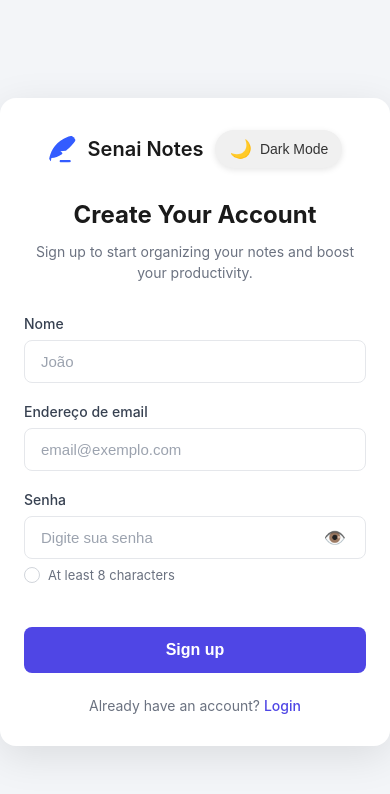
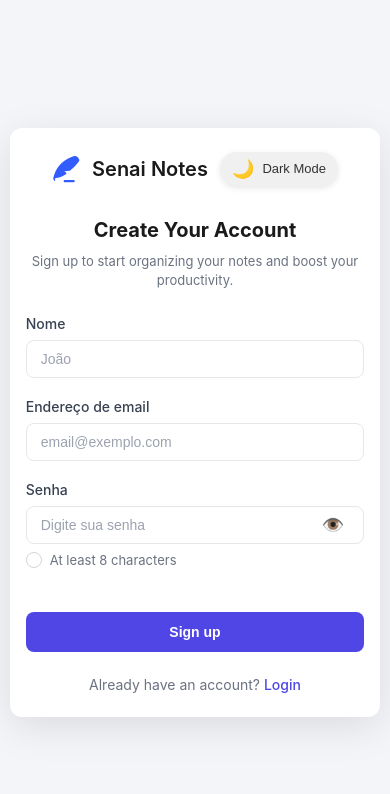
Before and after one commit to Mikael-Santana/Senai-note-jul-25, an Angular app: page /cadastro in a window 390 px wide. Shown: the top 794 px of the page. Built offline with nearby package versions, Linux system fonts and the light colour scheme.

Commit message:
Fiz o responsivo

```diff
--- a/src/app/user-module/new-user-notes/new-user-notes.css
+++ b/src/app/user-module/new-user-notes/new-user-notes.css
@@ -373,3 +373,61 @@ a, button, input {
   background-color: #2B303B;
 
 }
+/* Responsividade - Tablets */
+@media (max-width: 768px) {
+  .form-container {
+    max-width: 90%; /* ocupa mais largura */
+    padding: 32px 24px;
+  }
+
+  .form-title {
+    font-size: 24px;
+  }
+
+  .form-subtitle {
+    font-size: 14px;
+  }
+
+  .submit-button {
+    font-size: 15px;
+    padding: 12px 20px;
+  }
+}
+
+/* Responsividade - Celulares */
+@media (max-width: 480px) {
+  .form-container {
+    max-width: 95%;
+    padding: 24px 16px;
+    border-radius: 12px;
+  }
+
+  .logo-text {
+    font-size: 20px;
+  }
+
+  .form-title {
+    font-size: 20px;
+    margin-bottom: 10px;
+  }
+
+  .form-subtitle {
+    font-size: 13px;
+    margin-bottom: 24px;
+  }
+
+  .form-input {
+    padding: 10px 14px;
+    font-size: 14px;
+  }
+
+  .submit-button {
+    font-size: 14px;
+    padding: 12px 16px;
+  }
+
+  .dark-toggle {
+    padding: 6px 12px;
+    font-size: 13px;
+  }
+}
```
